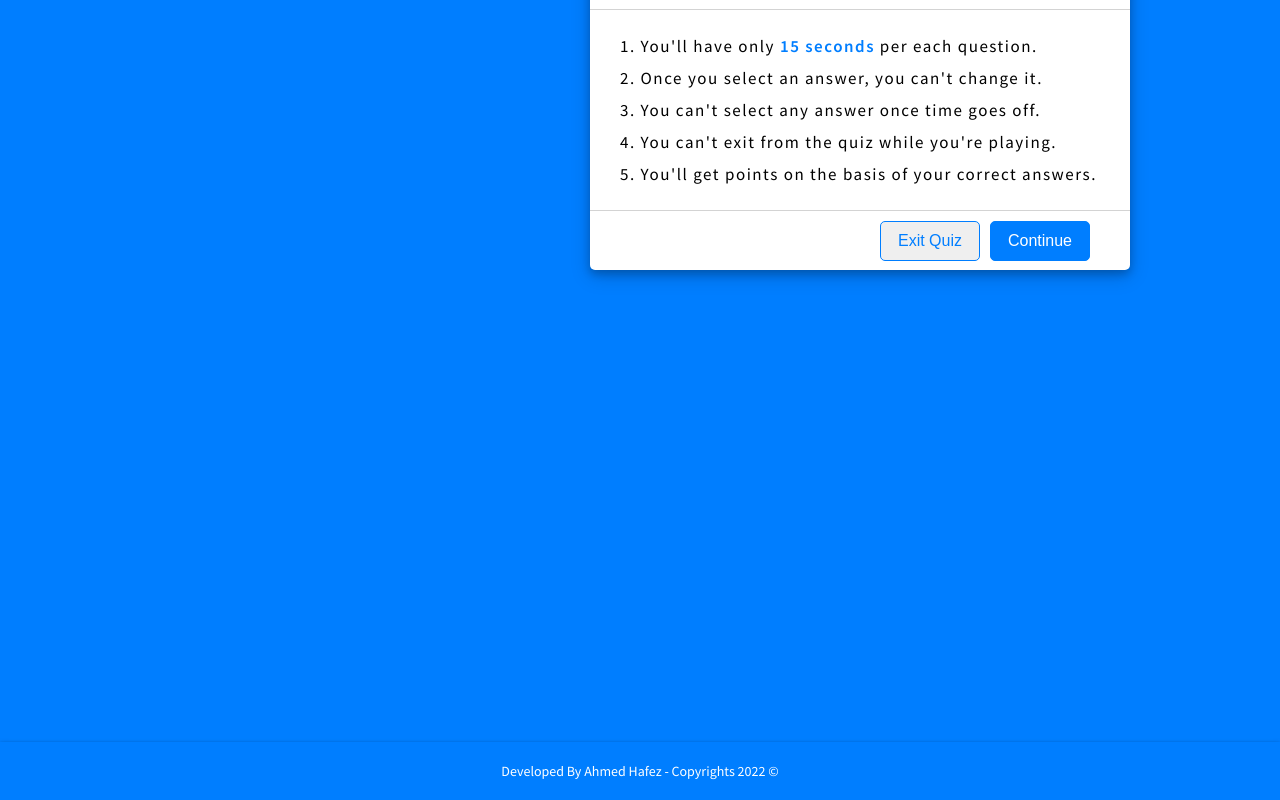
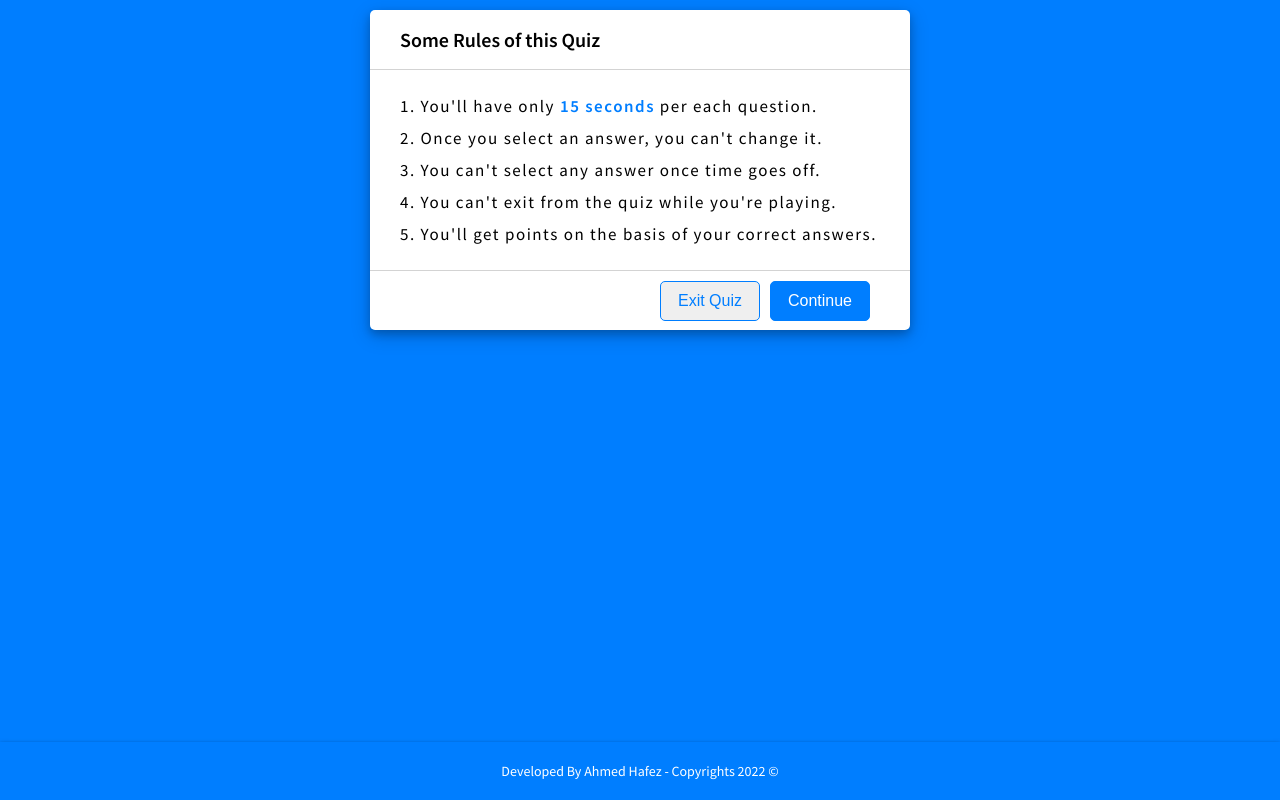
Before and after one commit to AhmedHafez7-Eng/Simple-Quiz-App-JS, a plain HTML site: page index.html in a window 1280 px wide. Both pictures are taken after a click on the button "Start Quiz". Drawn offline with nearby package versions, Linux system fonts and the light colour scheme.

Commit message:
Update styles.css

```diff
--- a/css/styles.css
+++ b/css/styles.css
@@ -19,13 +19,13 @@ body {
 .quizBox,
 .resultBox {
     position: relative;
-    top: 50%;
+    top: 10px;
     left: 50%;
-    transform: translate(-50%, -50%);
-    -webkit-transform: translate(-50%, -50%);
-    -moz-transform: translate(-50%, -50%);
-    -ms-transform: translate(-50%, -50%);
-    -o-transform: translate(-50%, -50%);
+    transform: translate(-50%);
+    -webkit-transform: translate(-50%);
+    -moz-transform: translate(-50%);
+    -ms-transform: translate(-50%);
+    -o-transform: translate(-50%);
     box-shadow: 0 4px 8px 0 rgba(0, 0, 0, 0.2), 0 6px 20px 0 rgba(0, 0, 0, 0.19);
     transition: all .3s ease;
 }
@@ -36,7 +36,7 @@ body {
     display: none;
 }
 
-/*.startBtn {
+.startBtn {
     position: absolute;
     top: 50%;
     transform: translate(-50%, -50%);
@@ -44,7 +44,7 @@ body {
     -moz-transform: translate(-50%, -50%);
     -ms-transform: translate(-50%, -50%);
     -o-transform: translate(-50%, -50%);
-}*/
+}
 
 .infoBox.activeInfo,
 .quizBox.activeQuiz,
@@ -53,11 +53,11 @@ body {
     z-index: 5;
     opacity: 1;
     pointer-events: auto;
-    transform: translate(-50px, -50px) scale(1);
-    -webkit-transform: translate(-50px, -50px) scale(1);
-    -moz-transform: translate(-50px, -50px) scale(1);
-    -ms-transform: translate(-50px, -50px) scale(1);
-    -o-transform: translate(-50px, -50px) scale(1);
+    transform: translateY(-50px, -50px) scale(1);
+    -webkit-transform: translateY(-50px, -50px) scale(1);
+    -moz-transform: translateY(-50px, -50px) scale(1);
+    -ms-transform: translateY(-50px, -50px) scale(1);
+    -o-transform: translateY(-50px, -50px) scale(1);
 }
 
 .resultBox.activeResult {
@@ -272,18 +272,6 @@ body {
 }
 
 @media(max-width: 585px) {
-
-    .infoBox,
-    .quizBox,
-    .resultBox{
-        top: 10px;
-        transform: translate(-50%);
-        -webkit-transform: translate(-50%);
-        -moz-transform: translate(-50%);
-        -ms-transform: translate(-50%);
-        -o-transform: translate(-50%);
-    }
-
     .quizBox {
         padding: 20px 0;
         width: 95%;
```
